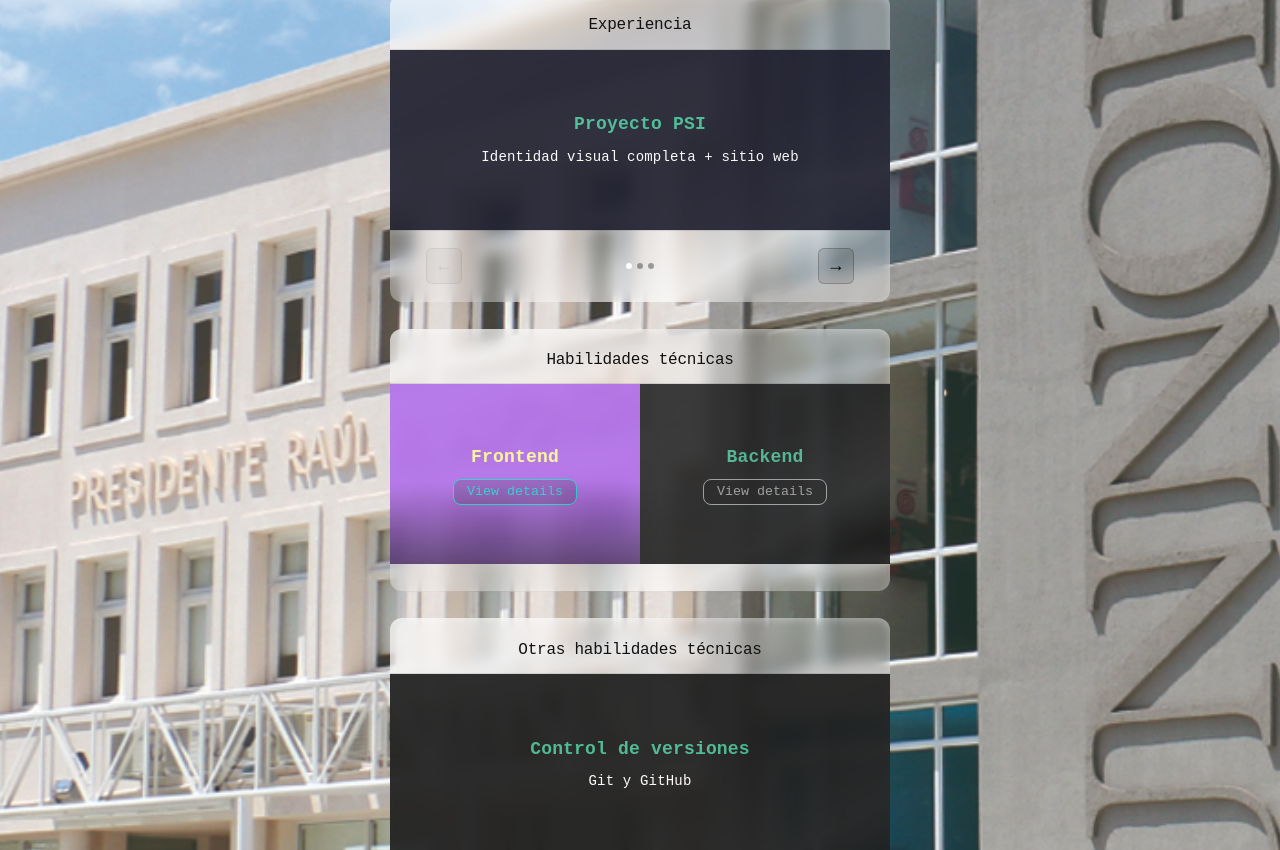
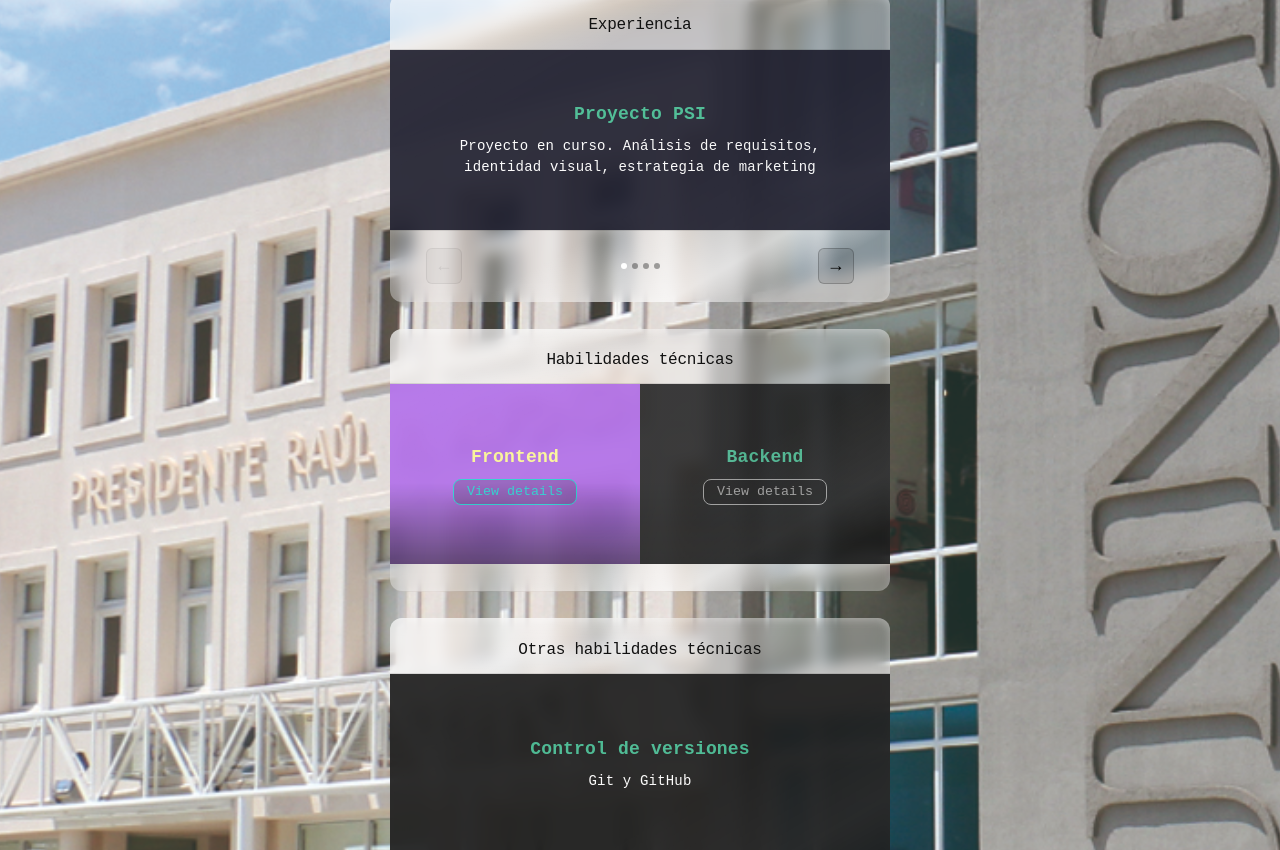
Before and after one commit to alexis-kees-bahl/alexis-kees-bahl.github.io, a React (Vite) app: page / in a window 1280 px wide. Shown: the part 1020-1870 px from the top of the page. Built offline with nearby package versions, Linux system fonts and the light colour scheme.

Commit message:
agregué la experiencia laboral real

```diff
--- a/src/App.jsx
+++ b/src/App.jsx
@@ -90,19 +90,20 @@ y Expresiones en Inglés`,
 const experiencia = [
   {
     title: "Proyecto PSI",
-    description: "Identidad visual completa + sitio web",
+    description: "Proyecto en curso. Análisis de requisitos, identidad visual, estrategia de marketing",
     bgColor: "#383858",
   },
   {
-    title: "Branding Estudio X",
-    description: "Logo, paleta y sistema tipográfico",
+    title: "Laku indumentaria",
+    description: "Aplicación frontend con React. Análisis de requisitos, identidad visual, desarrollo de aplicación React",
     bgColor: "#2d1b4e",
   },
   {
-    title: "Portfolio personal",
-    description: "React + Vite, diseño y desarrollo",
+    title: "Aplicación backend Java+Spring+Hibernate",
+    description: "Proyecto en curso. Desarrollo de REST API con Java SE",
     bgColor: "#0d2137",
   },
+  {title: "Aplicación de notas", description:"Aplicación de notas personales con filtros y consulta a base de datos, realizada como ejercicio para postulación laboral"}
 ];
 
 const frontend = [
```
